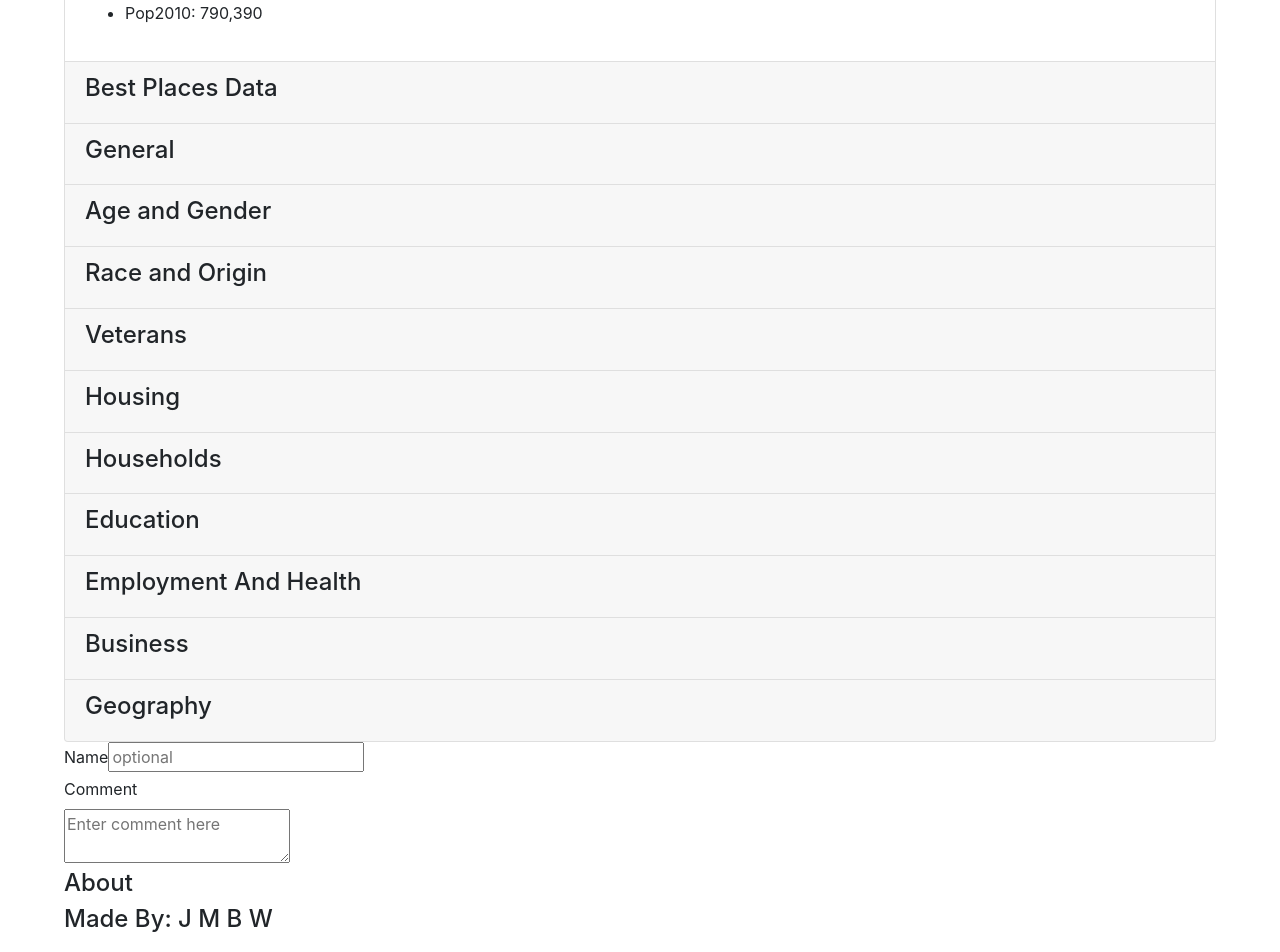
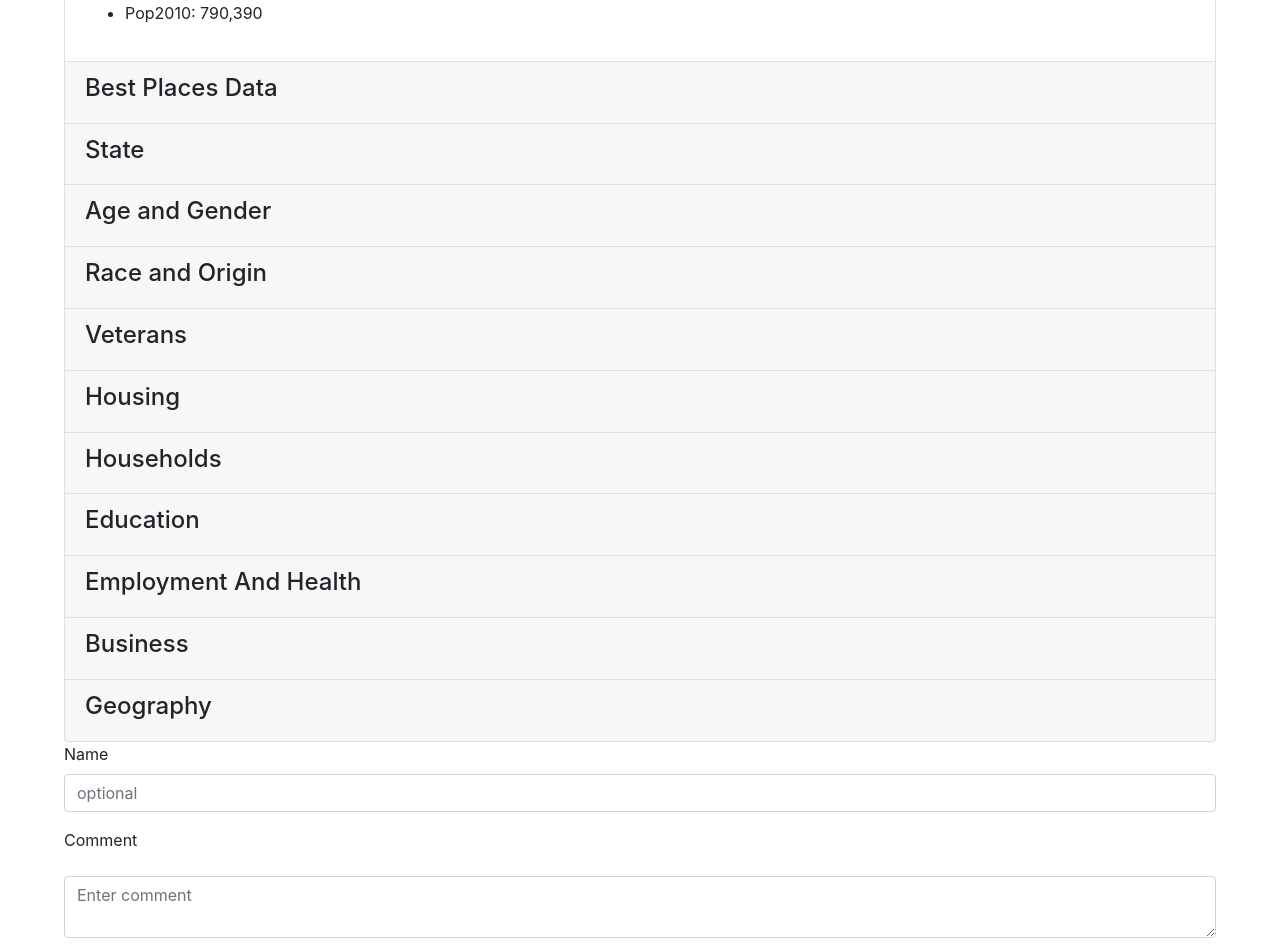
Before and after one commit to wdixon2186/City-Search-Front-End, a React (Create React App) app in the folder city-search/: page /show/Austin in a window 1280 px wide. Shown: the part 400-1352 px from the top of the page. Built offline with nearby package versions, Linux system fonts and the light colour scheme.

Commit message:
working with updated data structure

```diff
--- a/city-search/src/Accordion/Accordion.js
+++ b/city-search/src/Accordion/Accordion.js
@@ -1,24 +1,18 @@
 import React, { Component } from "react";
 import Card from "react-bootstrap/Card";
 import Accordion from "react-bootstrap/Accordion";
-import listOfCities from "../cities-data.json";
 
-export default class AccordianComponent extends Component {
+export default class AccordionComponent extends Component {
   constructor() {
     super();
     this.state = {};
   }
   render() {
-    // const showCity = this.props.match.params.city;
-    // // console.log(`showcity is ${showCity}`);
-    // let city = listOfCities.filter(city => city.general.city === showCity);
-
     let population = this.props.city.population;
-    let general = this.props.city.general;
+    let state = this.props.city.state;
     let bestPlacesData = this.props.city.bestPlacesData;
     let ageAndGender = this.props.city.ageAndGender;
     let raceAndOrigin = this.props.city.raceAndOrigin;
-    let veterans = this.props.city.veterans;
     let housing = this.props.city.housing;
     let households = this.props.city.households;
     let education = this.props.city.education;
@@ -44,11 +38,11 @@ export default class AccordianComponent extends Component {
         </div>
       );
     });
-    let generalList = Object.keys(general).map(key => {
+    let stateList = Object.keys(state).map(key => {
       return (
         <div>
           <li>
-            {String(key)}: {general[key]}
+            {String(key)}: {state[key]}
           </li>
         </div>
       );
@@ -161,11 +155,11 @@ export default class AccordianComponent extends Component {
           </Card>
           <Card>
             <Accordion.Toggle as={Card.Header} eventKey="2">
-              <h4 onClick={this.general1}>General</h4>
+              <h4 onClick={this.general1}>State</h4>
             </Accordion.Toggle>
             <Accordion.Collapse eventKey="2">
               <Card.Body>
-                <ul>{generalList}</ul>
+                <ul>{stateList}</ul>
               </Card.Body>
             </Accordion.Collapse>
           </Card>
--- a/city-search/src/Comment/Comment.js
+++ b/city-search/src/Comment/Comment.js
@@ -1,43 +1,43 @@
 import React, { Component } from "react";
+import Form from "react-bootstrap/Form";
 
 export default class List extends Component {
   constructor() {
     super();
-    this.state = { commentSet: { name: "", comment: "" } };
+    this.state = { review: { name: "", comment: "" } };
     this.onChange = this.onChange.bind(this);
   }
 
   onChange(e) {
-    this.setState({ commentSet: { name: e.target.value } });
+    this.setState({ review: { name: e.target.value } });
   }
 
   render() {
     return (
       <div>
-        <form className="Comments">
-          <div>
-            <label for="name">Name</label>
-            <input
-              className="name"
+        <Form>
+          <Form.Group md="4">
+            <Form.Label>Name</Form.Label>
+            <Form.Control
               type="text"
               placeholder="optional"
               name="name"
               onChange="onChange"
             />
-          </div>
-          <div>
-            <div>
-              <label for="comment">Comment</label>
-            </div>
-            <textarea
-              className="comment"
-              type="text"
-              placeholder="Enter comment here"
+          </Form.Group>
+          <Form.Group  md="4">
+            <Form.Group  md="4">
+              <Form.Label for="comment">Comment</Form.Label>
+            </Form.Group>
+            <Form.Control
+              as="textarea"
+              rpws="4"
+              placeholder="Enter comment"
               name="comment"
               onChange="onChange"
             />
-          </div>
-        </form>
+          </Form.Group>
+        </Form>
       </div>
     );
   }
--- a/city-search/src/List/List.js
+++ b/city-search/src/List/List.js
@@ -12,10 +12,12 @@ export default class List extends Component {
   render() {
     let list = listOfCities.map(city => {
       return (
-        <div key={city.general.city}>
+        <div key={city.city}>
           <p>
-            <h4>{city.general.stateFull}</h4>
-            <Link to={`/show/${city.general.city}`}>{city.general.city}</Link>
+            {/* <h4>{city.state.stateFull}</h4> */}
+            <Link to={`/show/${city.city}`}>
+              {city.city}, {city.state.stateFull}
+            </Link>
           </p>
         </div>
       );
--- a/city-search/src/Show/Show.js
+++ b/city-search/src/Show/Show.js
@@ -6,13 +6,13 @@ import Accordion from "../Accordion/Accordion";
 export default class List extends Component {
   render() {
     const showCity = this.props.match.params.city;
-    let city = listOfCities.filter(city => city.general.city === showCity)[0];
+    let city = listOfCities.filter(city => city.city === showCity)[0];
     console.log(showCity);
     console.log(city);
     return (
       <div>
-        <h2>{city.general.city}</h2>
-        <h3>{city.general.stateFull}</h3>
+        <h2>{city.city}</h2>
+        <h3>{city.state.stateFull}</h3>
         <div>
           <Accordion city={city} />
           <Comment />
--- a/city-search/src/cities-data.json
+++ b/city-search/src/cities-data.json
@@ -1,6 +1,15 @@
 [
 
     {
+        "reviews": [{
+                "name": "Jody Foster",
+                "comment": "I really love Austin, Tejas!"
+            },
+            {
+                "name": "Jonah Hill",
+                "comment": "Austin is for hipsters!"
+            }
+        ],
         "bestPlacesData": {
             "link": "https://realestate.usnews.com/places/texas/austin",
             "rank": 1,
@@ -11,11 +20,11 @@
             "qualityOfLife": 7.3,
             "netMigration": 9
         },
-        "general": {
+        "state": {
             "stateShort": "TX",
-            "stateFull": "Texas",
-            "city": "Austin"
+            "stateFull": "Texas"
         },
+        "city": "Austin",
         "population": {
             "popEst2018": "964,254",
             "popChange": "20.2%",
@@ -89,6 +98,15 @@
         }
     },
     {
+        "reviews": [{
+                "name": "Jody Foster",
+                "comment": "I really love Austin, Tejas!"
+            },
+            {
+                "name": "Jonah Hill",
+                "comment": "Austin is for hipsters!"
+            }
+        ],
         "bestPlacesData": {
             "link": "https://realestate.usnews.com/places/colorado/denver",
             "rank": 2,
@@ -99,11 +117,11 @@
             "qualityOfLife": 7,
             "netMigration": 7.6
         },
-        "general": {
+        "state": {
             "stateShort": "CO",
-            "stateFull": "Colorado",
-            "city": "Denver"
+            "stateFull": "Colorado"
         },
+        "city": "Denver",
         "population": {
             "popEst2018": "716,492",
             "popChange": "19.5%",
@@ -177,6 +195,15 @@
         }
     },
     {
+        "reviews": [{
+                "name": "Jody Foster",
+                "comment": "I really love Austin, Tejas!"
+            },
+            {
+                "name": "Jonah Hill",
+                "comment": "Austin is for hipsters!"
+            }
+        ],
         "bestPlacesData": {
             "link": "https://realestate.usnews.com/places/colorado/colorado-springs",
             "rank": 3,
@@ -187,11 +214,11 @@
             "qualityOfLife": 7,
             "netMigration": 7.2
         },
-        "general": {
+        "state": {
             "stateShort": "CO",
-            "stateFull": "Colorado",
-            "city": "ColoradoSprings"
+            "stateFull": "Colorado"
         },
+        "city": "ColoradoSprings",
         "population": {
             "popEst2018": "472,688",
             "popChange": "13.2%",
@@ -265,6 +292,15 @@
         }
     },
     {
+        "reviews": [{
+                "name": "Jody Foster",
+                "comment": "I really love Austin, Tejas!"
+            },
+            {
+                "name": "Jonah Hill",
+                "comment": "Austin is for hipsters!"
+            }
+        ],
         "bestPlacesData": {
             "link": "https://realestate.usnews.com/places/arkansas/fayetteville",
             "rank": 4,
@@ -275,11 +311,11 @@
             "qualityOfLife": 7.5,
             "netMigration": 8
         },
-        "general": {
+        "state": {
             "stateShort": "AR",
-            "stateFull": "Arkansas",
-            "city": "Fayetteville"
+            "stateFull": "Arkansas"
         },
+        "city": "Fayetteville",
         "population": {
             "popEst2018": "86,751",
             "popChange": "17.9%",
```
